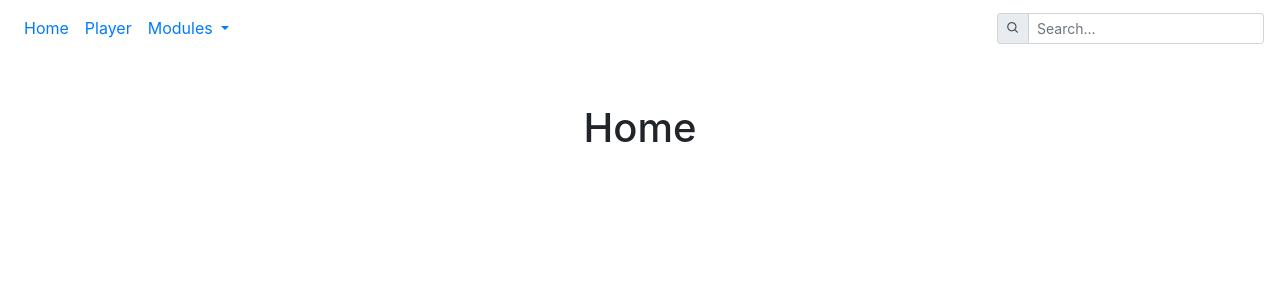
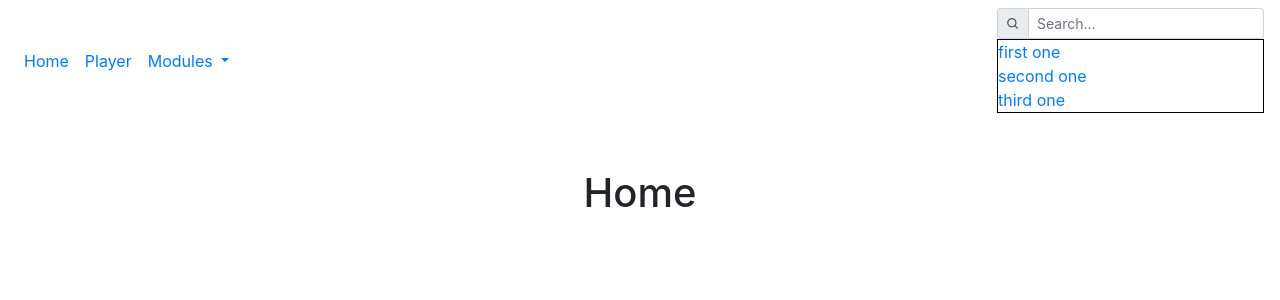
Before and after one commit to rrickgauer/mlb-data, a PHP site: page /home.php in a window 1280 px wide. Shown: the top 300 px of the page. Run offline with PHP 8.4, Linux system fonts and the light colour scheme.

Commit message:
add searchbar menu results section:

```diff
--- a/src/css/style.css
+++ b/src/css/style.css
@@ -10,3 +10,9 @@ table {
 body {
   margin-bottom: 40px;
 }
+
+.navbar-search-menu {
+  border: 1px solid black;
+  display: flex;
+  flex-direction: column;
+}
--- a/src/navbar.php
+++ b/src/navbar.php
@@ -29,9 +29,16 @@
             <div class="input-group-prepend">
               <span class="input-group-text"><i class='bx bx-search'></i></span>
             </div>
-            <input type="text" class="form-control" placeholder="Search...">
+            <input type="text" class="form-control navbar-search-input" placeholder="Search...">
           </div>
         </form>
+
+        <!-- search results menu -->
+        <div class="navbar-search-menu">
+          <a class="navbar-search-menu-item" href="#">first one</a>
+          <a class="navbar-search-menu-item" href="#">second one</a>
+          <a class="navbar-search-menu-item" href="#">third one</a>
+        </div>
       </div>
 
     </div>
```
